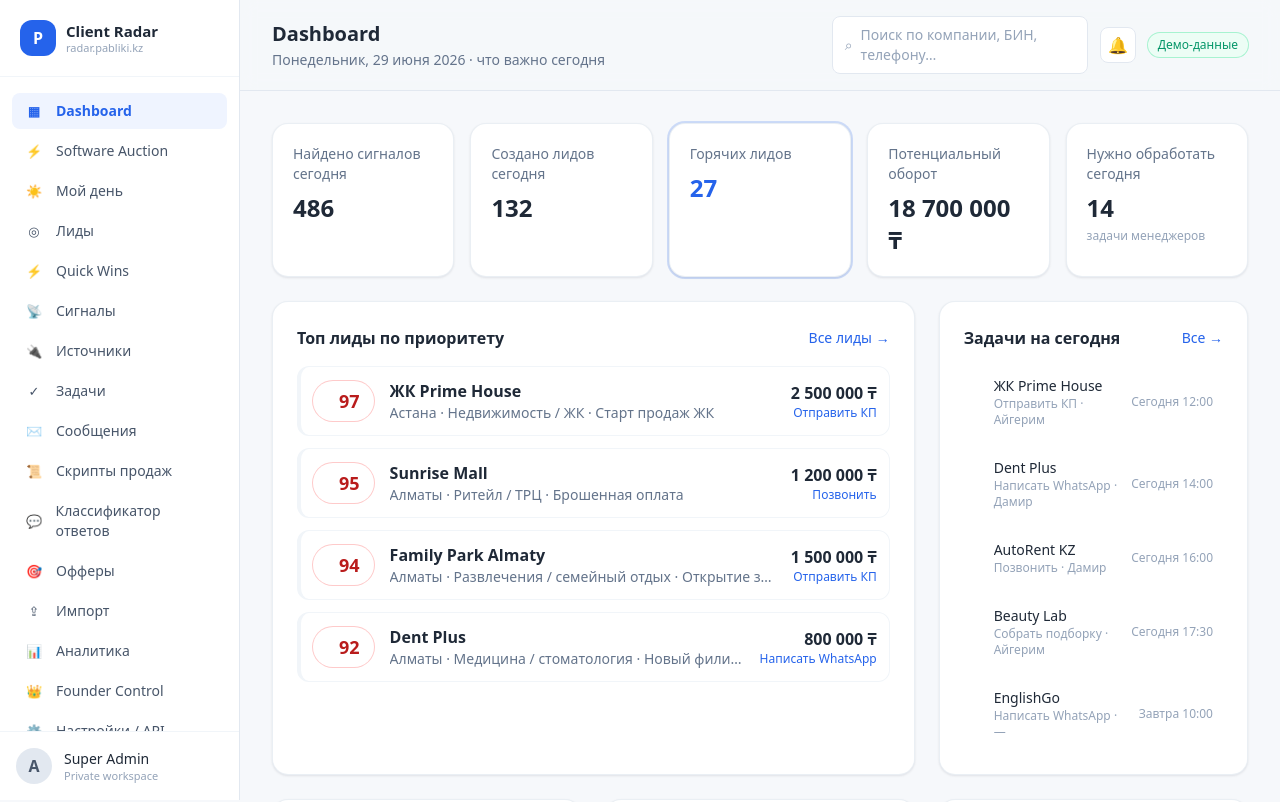
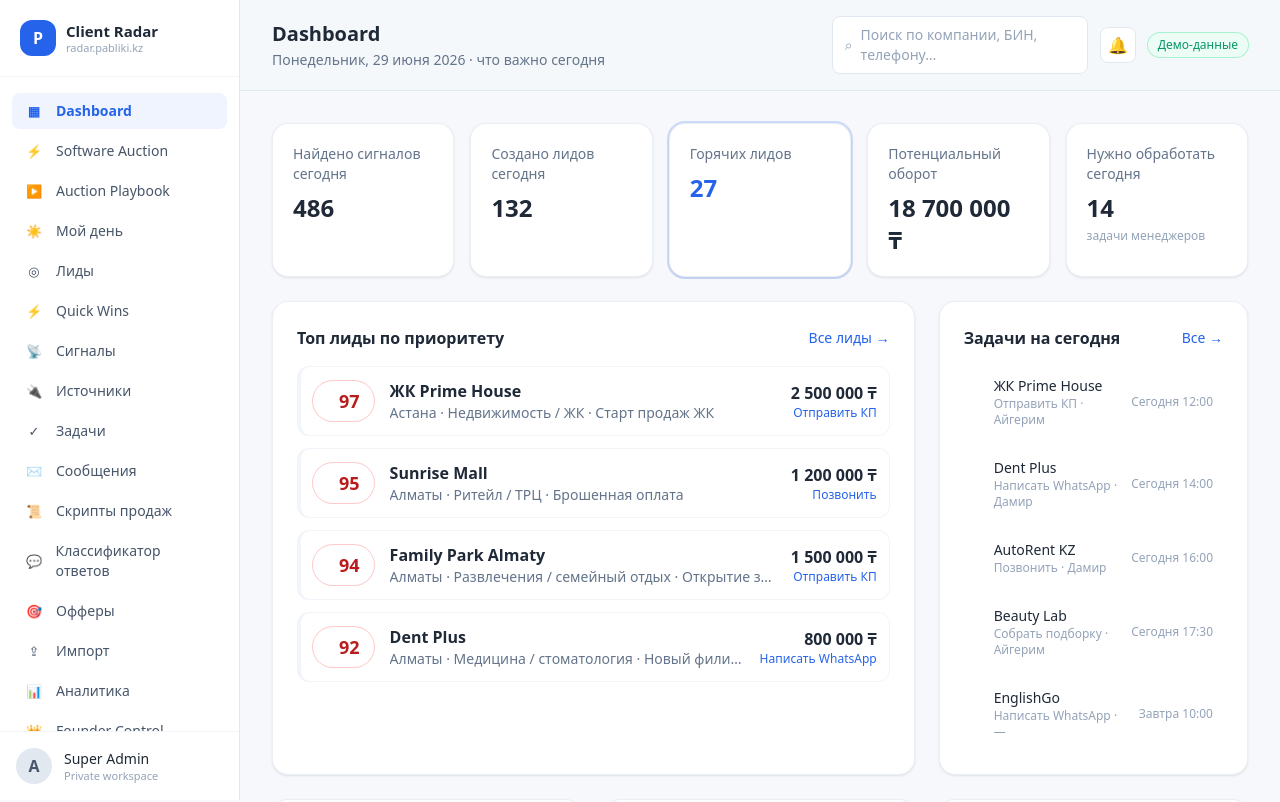
Before and after one commit to ramiseneka-boop/pabliki-client-radar, a Next.js app: page / in a window 1280 px wide. Shown: the top 802 px of the page. Built offline with nearby package versions, Linux system fonts and the light colour scheme.

Commit message:
Add Auction Playbook navigation

```diff
--- a/components/Sidebar.tsx
+++ b/components/Sidebar.tsx
@@ -5,6 +5,7 @@ import { usePathname } from "next/navigation";
 const nav = [
   { href: "/", label: "Dashboard", icon: "▦" },
   { href: "/auction", label: "Software Auction", icon: "⚡" },
+  { href: "/auction/playbook", label: "Auction Playbook", icon: "▶" },
   { href: "/workday", label: "Мой день", icon: "☀" },
   { href: "/leads", label: "Лиды", icon: "◎" },
   { href: "/quick-wins", label: "Quick Wins", icon: "⚡" },
@@ -36,7 +37,7 @@ export default function Sidebar() {
       </div>
       <nav className="flex-1 px-3 py-4 space-y-1 overflow-y-auto">
         {nav.map((n) => {
-          const active = n.href === "/" ? path === "/" : path.startsWith(n.href);
+          const active = n.href === "/" ? path === "/" : path === n.href || (n.href !== "/auction" && path.startsWith(n.href));
           return (
             <Link
               key={n.href}
```
